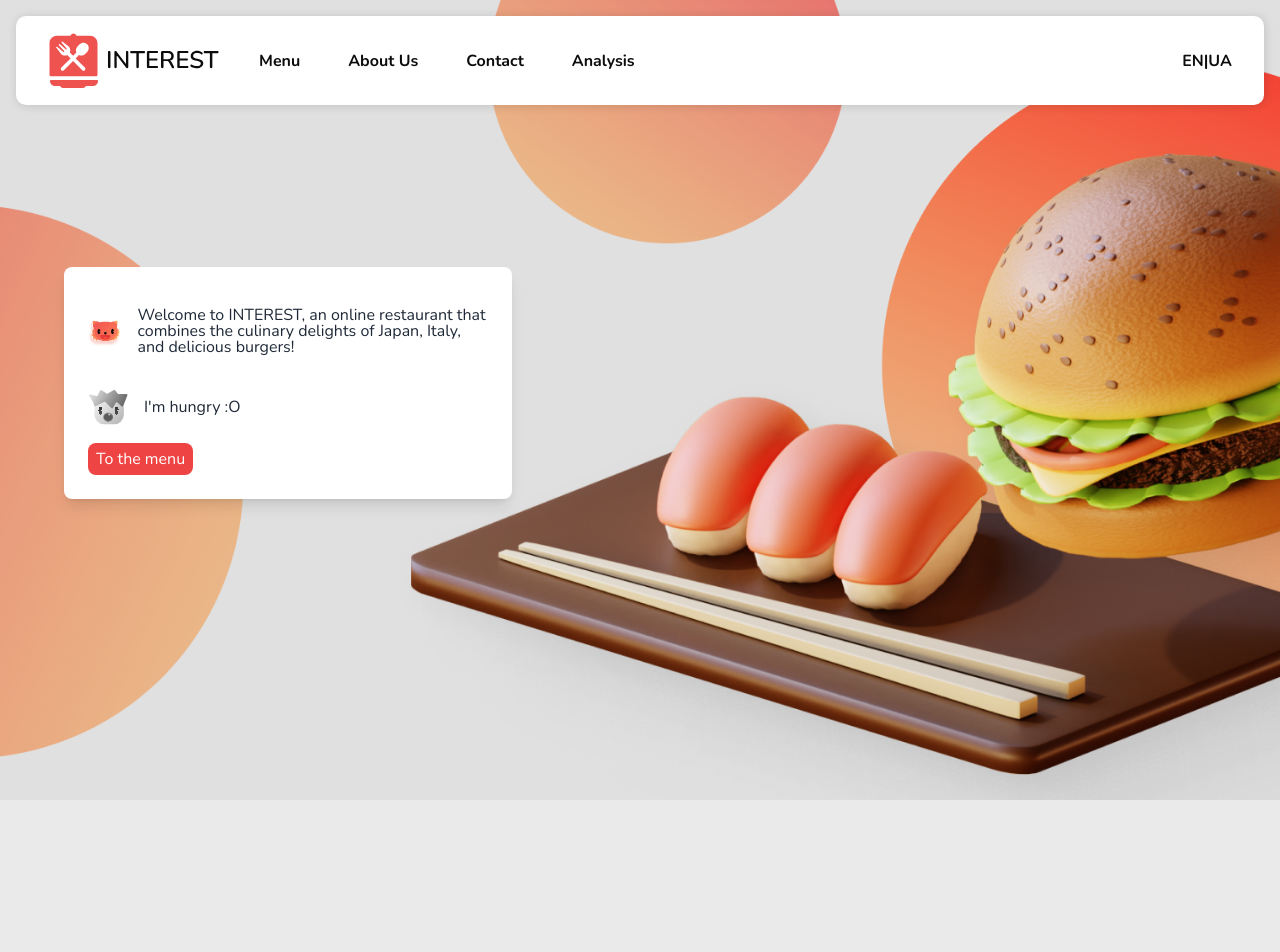
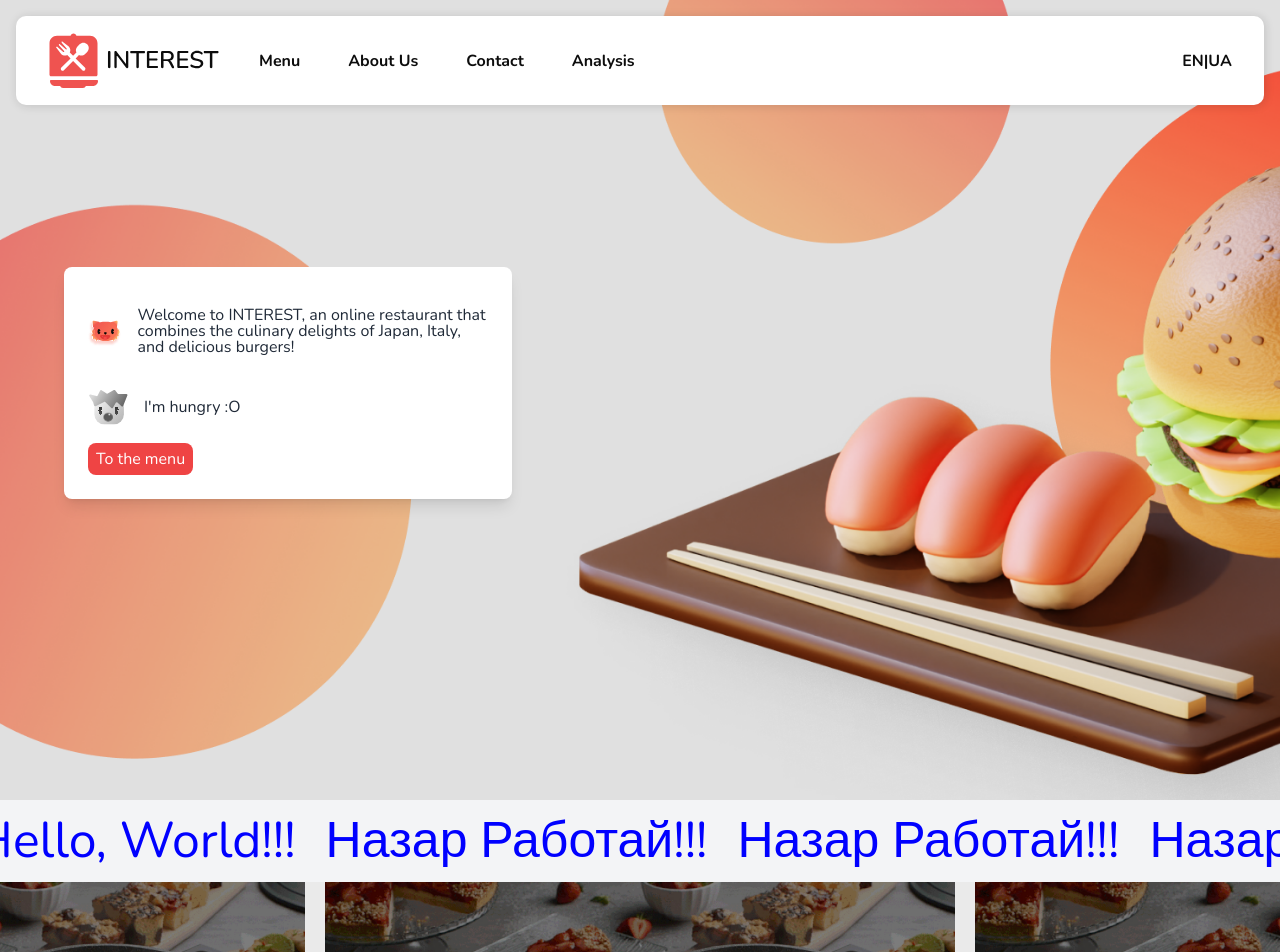
Before and after one commit to klima3775/interest-app, a React (Create React App) app: page / in a window 1280 px wide. Shown: the top 952 px of the page. Before the commit the page ends 800 px from the top, so only its background shows below. Built offline with nearby package versions, Linux system fonts and the light colour scheme.

Commit message:
Add parent background for preview

```diff
--- a/src/App.js
+++ b/src/App.js
@@ -1,34 +1,17 @@
-import { useState, useEffect } from "react";
 import React from "react";
 import { BrowserRouter as Router } from "react-router-dom";
 import "./App.scss";
 import Slider from "./components/Slider/slider";
 import Ticker from "./components/Ticker/ticker";
-import BurgerMenu from "./components/BurgerMenu/Burger";
-import InfoBlock from "./components/Dialog/dialog";
-
-import Header from "./components/Header/header";
+import ParentComponent from "./components/BackgroundPreview/bg";
 
 function App() {
-  const [windowWidth, setWindowWidth] = useState(window.innerWidth);
-
-  useEffect(() => {
-    const handleResize = () => {
-      setWindowWidth(window.innerWidth);
-    };
-    window.addEventListener("resize", handleResize);
-    return () => {
-      window.removeEventListener("resize", handleResize);
-    };
-  }, []);
-
   return (
     <Router>
-      <div className="App bg-gray-100 h-screen bg-[url('./assets/img/background.png')] bg-cover bg-center">
-        {windowWidth > 768 ? <Header /> : <BurgerMenu />}
-        {/* <Ticker />
-        <Slider /> */}
-        <InfoBlock />
+      <div className="App bg-gray-100 h-screen  ">
+        <ParentComponent />
+        <Ticker />
+        <Slider />
       </div>
     </Router>
   );
--- /dev/null
+++ b/src/components/BackgroundPreview/bg.jsx
@@ -0,0 +1,29 @@
+// ParentComponent.jsx
+import React from "react";
+import "./bg.scss";
+import InfoBlock from "../Dialog/dialog";
+import { useState, useEffect } from "react";
+import Header from "../Header/header";
+import BurgerMenu from "../BurgerMenu/Burger";
+
+const ParentComponent = () => {
+  const [windowWidth, setWindowWidth] = useState(window.innerWidth);
+
+  useEffect(() => {
+    const handleResize = () => {
+      setWindowWidth(window.innerWidth);
+    };
+    window.addEventListener("resize", handleResize);
+    return () => {
+      window.removeEventListener("resize", handleResize);
+    };
+  }, []);
+  return (
+    <div className="background ">
+      {windowWidth > 768 ? <Header /> : <BurgerMenu />}
+      <InfoBlock />
+    </div>
+  );
+};
+
+export default ParentComponent;
--- /dev/null
+++ b/src/components/BackgroundPreview/bg.scss
@@ -0,0 +1,5 @@
+.background {
+  background-image: url("../../assets/img/background.png");
+  min-height: 100vh;
+  background-size: cover;
+}
--- a/src/components/Ticker/ticker.jsx
+++ b/src/components/Ticker/ticker.jsx
@@ -21,10 +21,10 @@ const Ticker = () => {
   return (
     <>
       <section>
-        <div className="container">
-          <p className="text" ref={textRef}>
+        <div className="container bg-gray-100  ">
+          <p className="text " ref={textRef}>
             <span ref={spanRef}>Hello, World!!! </span>
-            <span>Назар Работай!!!</span>
+            <span className="">Назар Работай!!!</span>
             <span>Назар Работай!!!</span>
             <span>Назар Работай!!!</span>
             <span>Назар Работай!!!</span>
```
